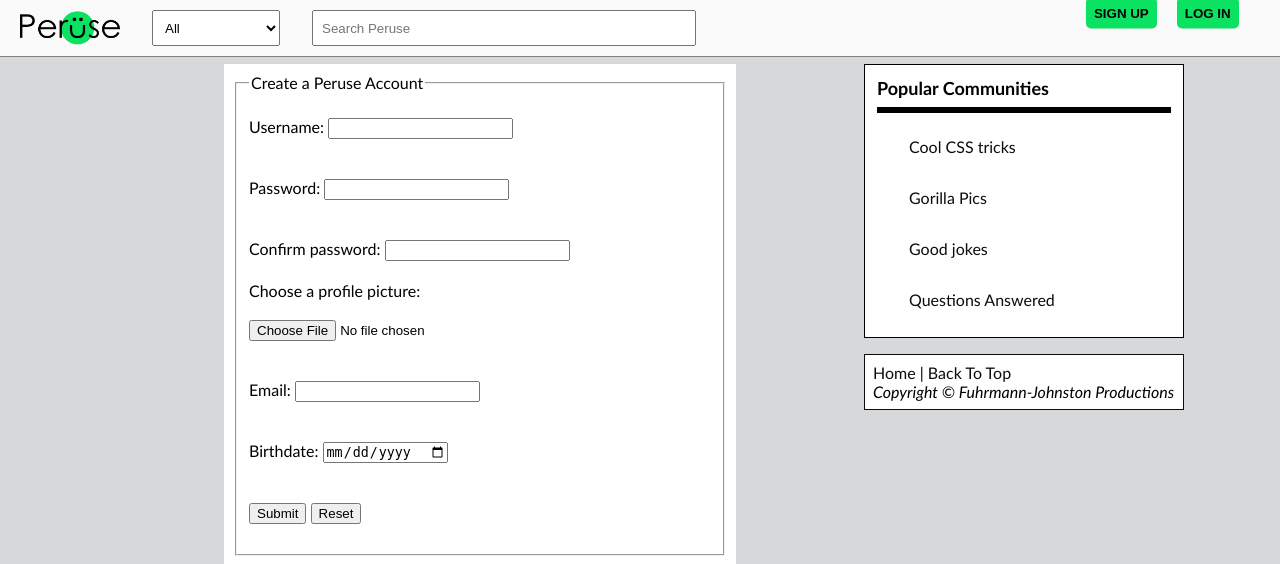
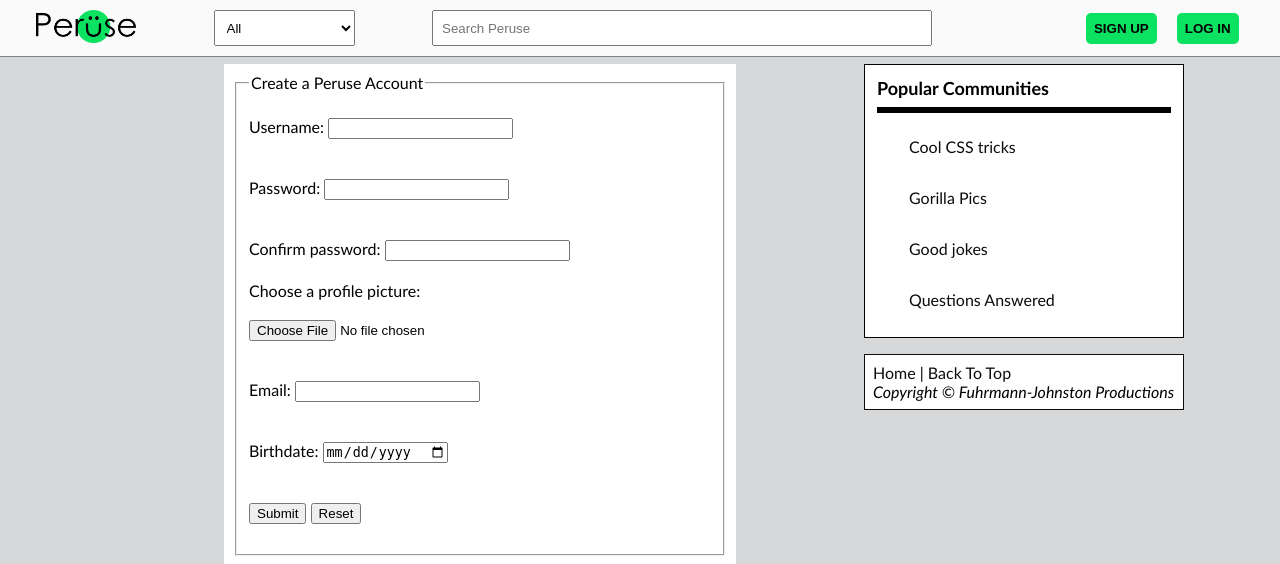
Before and after one commit to hansfuhr/360_Peruse, a PHP site: page /signup in a window 1280 px wide. Shown: the top 564 px of the page. Run offline with PHP 8.4, Linux system fonts and the light colour scheme.

Commit message:
header_account_fixed

```diff
--- a/css/header.css
+++ b/css/header.css
@@ -1,9 +1,4 @@
 /* header styles */
-body {
-	padding-top: 3rem;
-	padding-bottom: 1rem;
-}
-
 header {
 	display: flex;
 	flex-direction: row;
@@ -18,48 +13,39 @@ header {
 	padding: 0.25rem;
 	z-index: 1;
 }
-
-#logo {
-	position: relative;
-	float: left;
-	width: 100px;
-	margin-left: 1rem;
-	top: 50%;
-	transform: translate(0, -50%);
-}
-
-.header-btn {
-	position: relative;
-	float: right;
-	display: inline-block;
-	text-align: center;
-	text-decoration: none;
-	padding: 0.5rem 1rem;
-	margin-right: 2rem;
-	top: 50%;
-	transform: translate(0, -50%);
-}
-
 #header_div1 {
 	display: flex;
+	align-items: center;
+	justify-content: space-between;
+	float: left;
+	width: 58em;
+
+
+
 }
-
 #header_div2 {
 	display: flex;
 	align-items: center;
 	margin-right: 2em;
+	float: right;
 }
+#logo {
 
-#logo {
 	width: 100px;
+	margin-left: 2em;
+
+
 }
 
 .header-btn {
+
 	text-align: center;
 	text-decoration: none;
 	padding: 0.5rem;
 	margin-right: 1em;
 	margin-left: 0.5em;
+
+
 	font-weight: 900;
 	background-color: rgb(11, 226, 97);
 	color: black;
@@ -76,27 +62,23 @@ header {
 	transition: all 0.4s ease 0s;
 }
 
-#feed-select {
-	position: relative;
-	float: left;
-	margin-left: 2rem;
-	top: 50%;
-	transform: translate(0, -50%);
-	width: 10vw;
-}
+
 
 #feed-select {
+
+
+
+
 	height: 75%;
 	padding: 0.5rem;
 }
 
 #search-bar {
-	position: relative;
-	float: left;
-	margin-left: 2rem;
-	top: 50%;
-	transform: translate(0, -50%);
-	width: 30vw;
+
+
+
+
+	width: 37.5em;
 	padding: 0.5rem;
 	height: 75%;
 }
--- a/css/loginsignup.css
+++ b/css/loginsignup.css
@@ -17,73 +17,7 @@ body{
 	padding-bottom: 1em;
 }
 
-/* header styles */
-header {
-	position: fixed;
-	width: 100%;
-	background-color: #FAFAFA;
-	top: 0;
-	border-bottom: 0.5pt solid grey;
-	height: 3em;
-	padding: 0.25em;
-	z-index: 1;
-}
 
-#logo {
-	position: relative;
-	float: left;
-	width: 100px;
-	margin-left: 1em;
-	top: 50%;
-	transform: translate(0, -50%);
-}
-
-#signup-btn, #login-btn {
-	position: relative;
-	float: right;
-	display: inline-block;
-	text-align: center;
-	text-decoration: none;
-	padding: 0.5em 1em;
-	margin-right: 2em;
-	top: 50%;
-	transform: translate(0, -50%);
-	font-weight: 900;
-	background-color: rgb(11, 226, 97);
-	color: black;
-	border-radius: 5px;
-	border: none;
-	transition: all 0.4s ease 0s;
-}
-
-#feed-select {
-	position: relative;
-	float: left;
-	margin-left: 2em;
-	top: 50%;
-	transform: translate(0, -50%);
-	width: 10vw;
-	padding: 0.5em;
-}
-
-#search-bar {
-	position: relative;
-	float: left;
-	margin-left: 2em;
-	top: 50%;
-	transform: translate(0, -50%);
-	width: 30vw;
-	padding: 0.5em;
-}
-
-#signup-btn:hover, #login-btn:hover{
-	background: #434343;
-	color: white;
-	letter-spacing: 1px;
-	box-shadow: 5px 40px -10px rgba(0,0,0,0.57);
-	transition: all 0.4s ease 0s;
-}
-/* end of header styles */
 
 #row {
 	display: flex;
```
Also changed, not shown: account.php (+43 -38 lines), css/account.css (added, +40 -0 lines).
